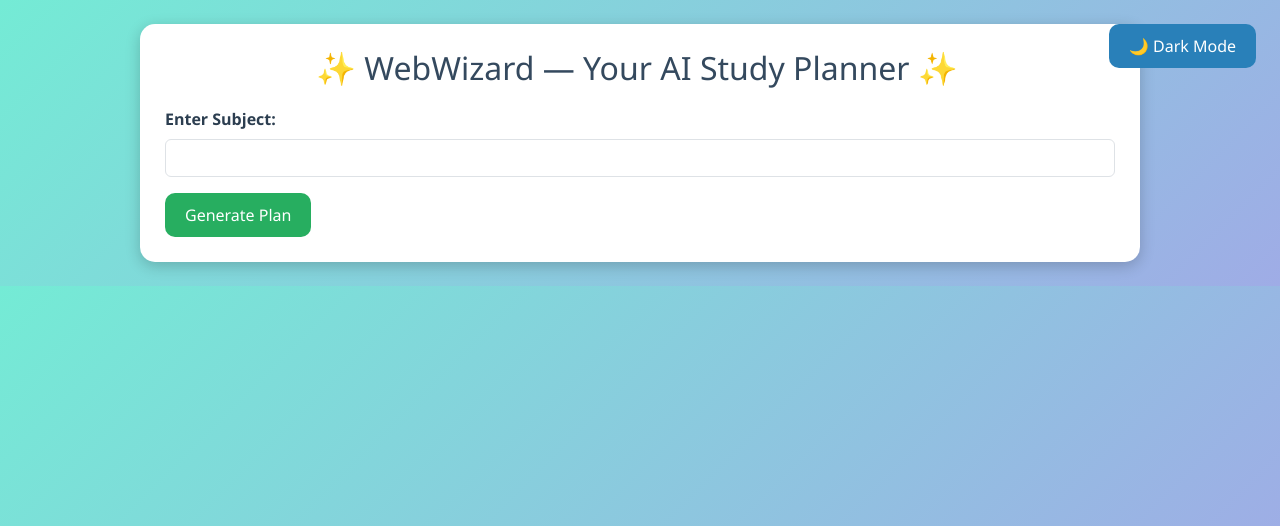
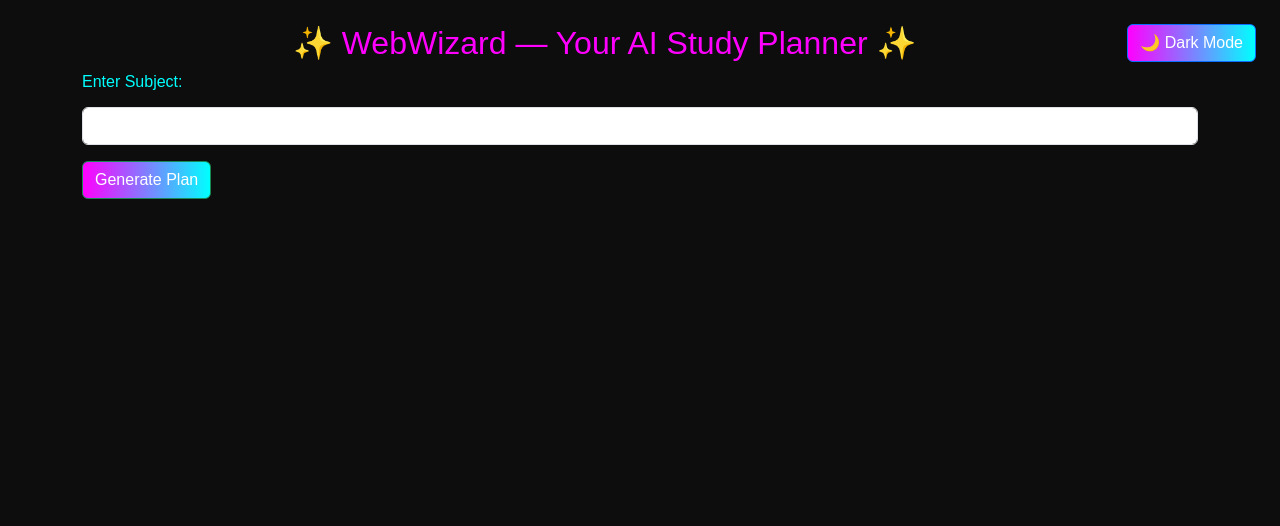
Before and after one commit to mrdalindro/WebWizard, a Flask app: page / in a window 1280 px wide. Shown: the top 526 px of the page. Run offline with Flask 3, Linux system fonts and the light colour scheme.

Commit message:
Updated CSS: neon cyberpunk theme

```diff
--- a/static/styles.css
+++ b/static/styles.css
@@ -1,66 +1,66 @@
+/* Body styling */
 body {
-    background: linear-gradient(135deg, #74ebd5 0%, #9face6 100%);
-    font-family: 'Segoe UI', Tahoma, Geneva, Verdana, sans-serif;
-    color: #2c3e50;
+    background-color: #0d0d0d;
+    /* dark background */
+    color: #00ffff;
+    /* electric blue text */
+    font-family: 'Arial', sans-serif;
+    margin: 0;
+    padding: 0;
 }
 
-.container {
-    max-width: 1000px;
-    background: #ffffff;
-    padding: 25px;
-    border-radius: 15px;
-    box-shadow: 0px 4px 15px rgba(0, 0, 0, 0.2);
+/* Headings */
+h1,
+h2,
+h3 {
+    color: #ff00ff;
+    /* vivid pink/magenta */
+    text-align: center;
 }
 
-h2 {
-    text-align: center;
-    color: #34495e;
-    margin-bottom: 20px;
+/* Buttons */
+button {
+    background: linear-gradient(90deg, #ff00ff, #00ffff);
+    /* pink to blue */
+    color: #fff;
+    border: none;
+    padding: 10px 20px;
+    cursor: pointer;
+    font-weight: bold;
+    transition: 0.3s;
+    border-radius: 5px;
 }
 
-h5 {
-    color: #2980b9;
-    margin-top: 20px;
+button:hover {
+    filter: brightness(1.2);
 }
 
-label {
-    font-weight: 600;
-    color: #2c3e50;
+/* Form inputs */
+input,
+select {
+    padding: 8px;
+    margin: 5px 0;
+    border-radius: 4px;
+    border: 1px solid #00ffff;
+    background-color: #1a1a1a;
+    color: #00ffff;
 }
 
-.btn-primary {
-    background-color: #2980b9;
-    border: none;
-    border-radius: 10px;
-    padding: 10px 20px;
-    transition: 0.3s;
+/* Tables or schedule output */
+table,
+th,
+td {
+    border: 1px solid #00ffff;
+    border-collapse: collapse;
+    padding: 8px;
+    text-align: left;
 }
 
-.btn-primary:hover {
-    background-color: #1c5984;
+th {
+    background-color: #ff00ff;
+    color: #fff;
 }
 
-.btn-success {
-    background-color: #27ae60;
-    border: none;
-    border-radius: 10px;
-    padding: 10px 20px;
-    transition: 0.3s;
+td {
+    background-color: #1a1a1a;
 }
-
-.btn-success:hover {
-    background-color: #1e8449;
-}
-
-.card {
-    border-radius: 12px;
-    border: none;
-    box-shadow: 0px 2px 10px rgba(0, 0, 0, 0.1);
-}
-
-.card-header {
-    background: #2980b9;
-    color: white;
-    font-weight: bold;
-    border-radius: 12px 12px 0 0;
-}
```
